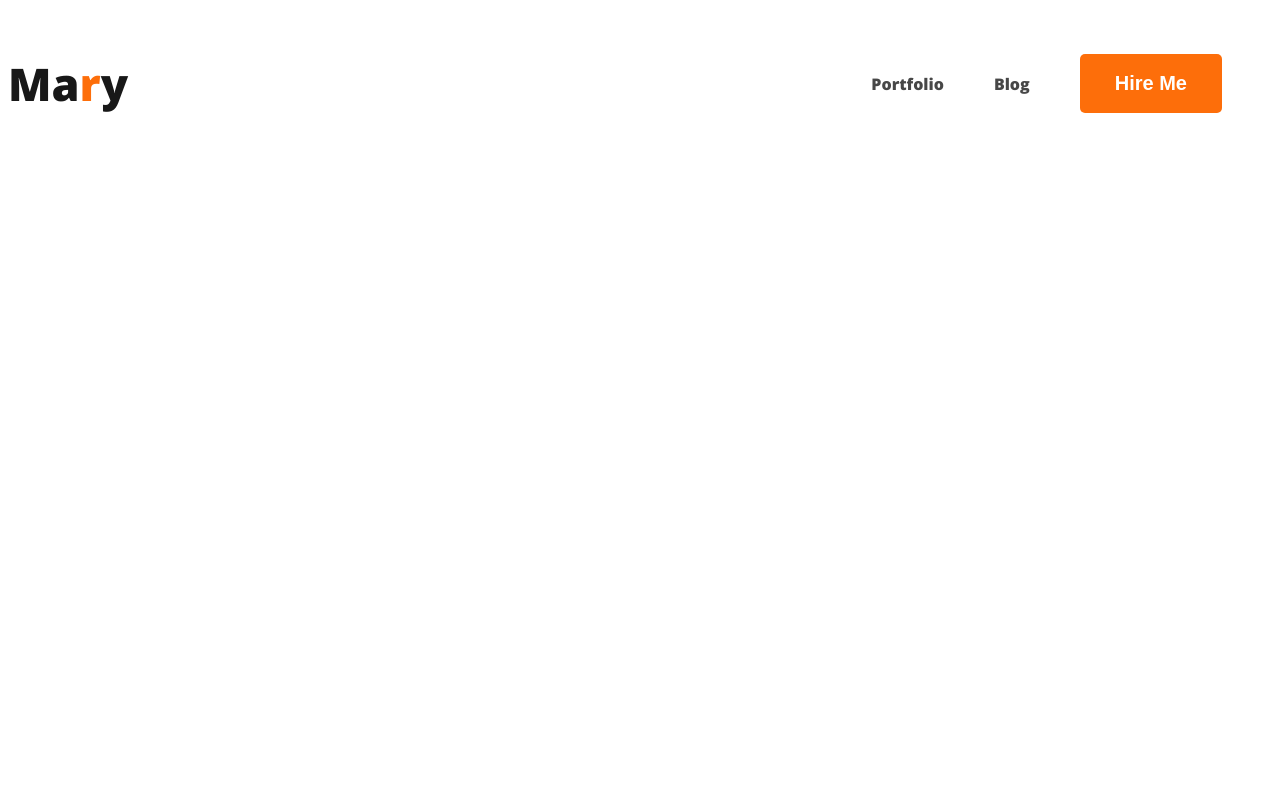
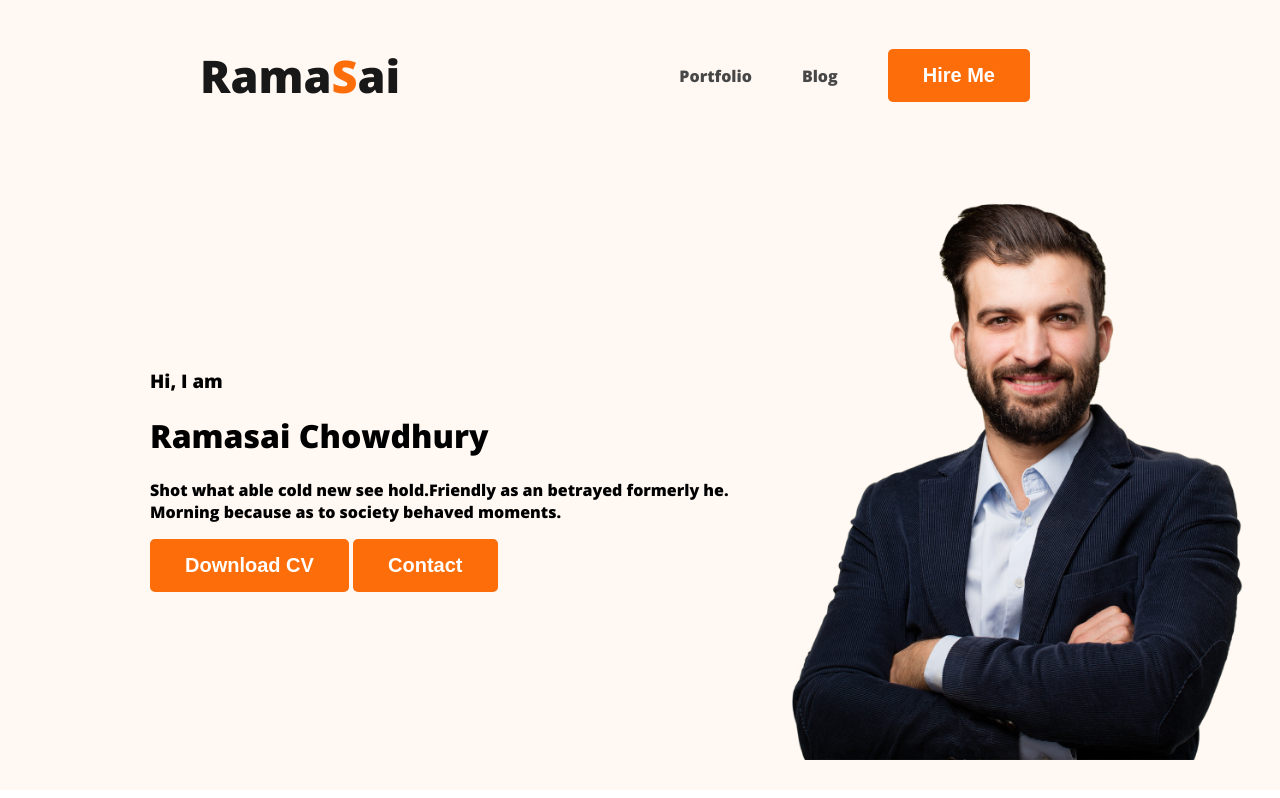
Before and after one commit to Ramasai2003/my-first-portfolio, a plain HTML site: page my first portfolio/index.html in a window 1280 px wide. Drawn offline with nearby package versions, Linux system fonts and the light colour scheme.

Commit message:
added banner content

```diff
--- a/my first portfolio/index.html
+++ b/my first portfolio/index.html
@@ -10,9 +10,9 @@
     <link rel="stylesheet" href="styles/portfolio.css">
 </head>
 <body>
-    <header>
+    <header class="header">
         <nav>
-            <h3 class="nav-title">Ma<span class="text-primary">r</span>y</h3>
+            <h3 class="nav-title">Rama<span class="text-primary">S</span>ai</h3>
             <ul>
                 <li>
                     <a href="">Portfolio</a>
@@ -25,6 +25,16 @@
                 </li>
             </ul>
         </nav>
+        <div class="banner">
+            <div class="banner-contant">
+                <h3 class="banner-greeting">Hi, I am</h3>
+                <h1 class="banner-title">Ramasai Chowdhury</h1>
+                <p>Shot what able cold new see hold.Friendly as an betrayed formerly he. Morning because as to society behaved moments.</p>
+                <button class="btn-primary">Download CV</button>
+                <button class="btn-primary">Contact</button>
+            </div>
+            <img class="profile-picture" src="images/hardy.png" alt="">
+        </div>
     </header>
     <main>
 
--- a/my first portfolio/styles/portfolio.css
+++ b/my first portfolio/styles/portfolio.css
@@ -1,6 +1,7 @@
 /* common shared styles */
 body{
     font-family: 'Open Sans', sans-serif;
+    margin: 0;
 }
 .text-primary{
     color: #FD6E0A;
@@ -13,13 +14,14 @@ body{
     color: #FFF;
     font-size: 20px;
     font-weight: 700;
-    padding: 18px 35px;
+    padding: 15px 35px;
 }
 
 /* nav related styles */
 nav{
     display: flex;
     justify-content: space-between;
+    margin: 0 200px;
 }
 .nav-title{
     color: #181818;
@@ -38,3 +40,15 @@ nav a{
     text-decoration: none;
     color: #474747;
 }
+/*header related style */
+.header{
+    background: #FFF8F3;
+}
+.banner{
+    padding: 30px 30px 30px 150px;
+    display: flex;
+    align-items: center;
+}
+.banner .profile-picture{
+    width: 500px;
+}
```
